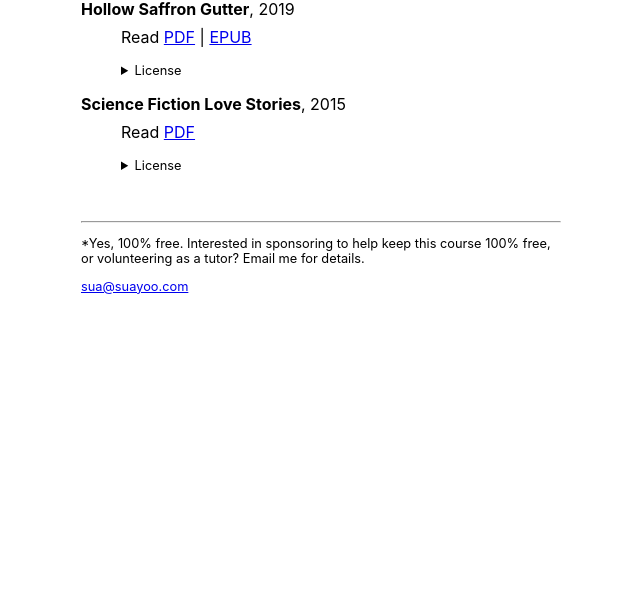
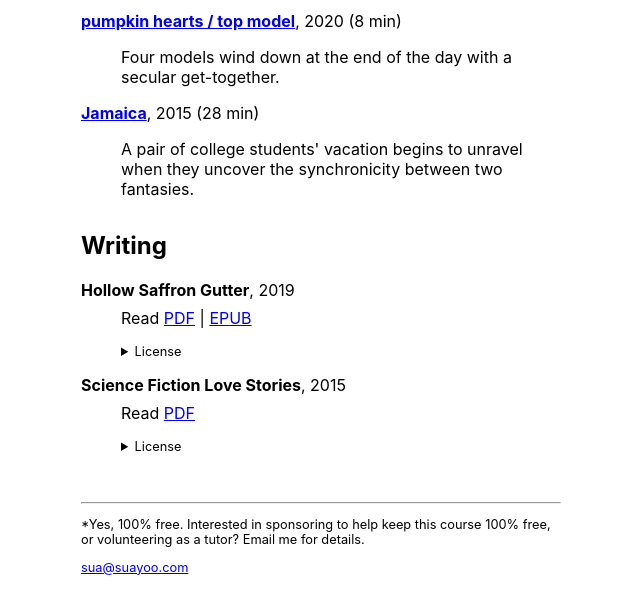
Before and after one commit to SuaYoo/website, a plain HTML site: page public/index.html in a window 1280 px wide. Shown: the part 559-1150 px from the top of the page, without its empty margins (319-959 px from the left). Before the commit the page ends 869 px from the top, so only its background shows below. Drawn offline with Linux system fonts and the light colour scheme.

Commit message:
add films section

```diff
--- a/public/index.html
+++ b/public/index.html
@@ -32,6 +32,10 @@
         margin-bottom: 3rem;
       }
 
+      .content-section {
+        margin-bottom: 2rem;
+      }
+
       .writing-links {
         margin: 0.5rem 0 1rem;
       }
@@ -48,7 +52,7 @@
       <main class="content">
         <h1>Sua Yoo</h1>
 
-        <section>
+        <section class="content-section">
           <header>
             <h2>Projects</h2>
           </header>
@@ -69,6 +73,7 @@
                 <p>Decentralized talent casting &amp; film production.</p>
               </dd>
             </div>
+
             <div>
               <dt>
                 <strong>Best Programming Club</strong> 2020&mdash;<em
@@ -123,7 +128,55 @@
           </dl>
         </section>
 
-        <section>
+        <section class="content-section">
+          <header>
+            <h2>Films</h2>
+          </header>
+
+          <dl>
+            <div>
+              <dt>
+                <strong
+                  ><a
+                    href="https://youtu.be/7kGYBahelbk"
+                    target="_blank"
+                    rel="noreferrer noopener"
+                    title="pumpkin hearts / top model on Youtube"
+                    >pumpkin hearts / top model</a
+                  ></strong
+                >, 2020 (8 min)
+              </dt>
+              <dd>
+                <p>
+                  Four models wind down at the end of the day with a secular
+                  get-together.
+                </p>
+              </dd>
+            </div>
+
+            <div>
+              <dt>
+                <strong
+                  ><a
+                    href="https://youtube.com/playlist?list=PLZ4AMSrUMkTGxqHdK2buRW6lPsHVSEt_A"
+                    target="_blank"
+                    rel="noreferrer noopener"
+                    title="Jamaica on Youtube"
+                    >Jamaica</a
+                  ></strong
+                >, 2015 (28 min)
+              </dt>
+              <dd>
+                <p>
+                  A pair of college students' vacation begins to unravel when
+                  they uncover the synchronicity between two fantasies.
+                </p>
+              </dd>
+            </div>
+          </dl>
+        </section>
+
+        <section class="content-section">
           <header>
             <h2>Writing</h2>
           </header>
```
